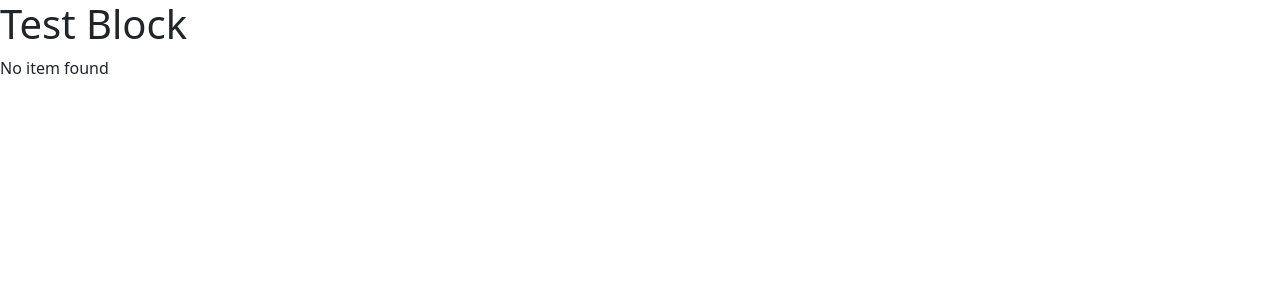
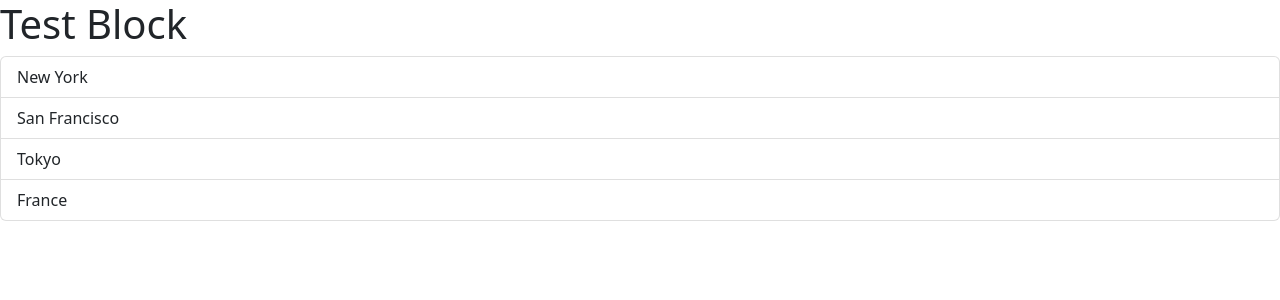
Before and after one commit to menaka-siri/react-game-app, a React (Vite) app: page / in a window 1280 px wide. Shown: the top 300 px of the page. Built offline with nearby package versions, Linux system fonts and the light colour scheme.

Commit message:
use useState to update variable state

```diff
--- a/src/components/ListGroup.tsx
+++ b/src/components/ListGroup.tsx
@@ -1,16 +1,31 @@
-import { Fragment } from "react";
+import { Fragment, useState } from "react";
 
 function ListGroup() {
-  let  items = ["New York", "San Francisco", "Tokyo", "France"];
-    items = []
+  let items = ["New York", "San Francisco", "Tokyo", "France"];
+
+  //Hook
+  // useState returns an array
+  // arr[0] = variable
+  // arr[1] = updater function
+
+  const [selectedIndex, setSelectedIndex] = useState(-1)
+
+  //Event handler
+  //const handleClick = (event: MouseEvent) => console.log(event)
 
   return (
     <Fragment>
       <h1>Test Block</h1>
       {items.length === 0 && <p>No item found</p>}
       <ul className="list-group">
-        {items.map((item) => (
-          <li key={item}>{item}</li>
+        {items.map((item, index) => (
+          <li
+            className={ selectedIndex === index ? 'list-group-item active' : 'list-group-item'}
+            key={item}
+            onClick={() => { setSelectedIndex(index) }}
+          >
+            {item}
+          </li>
         ))}
       </ul>
     </Fragment>
```
